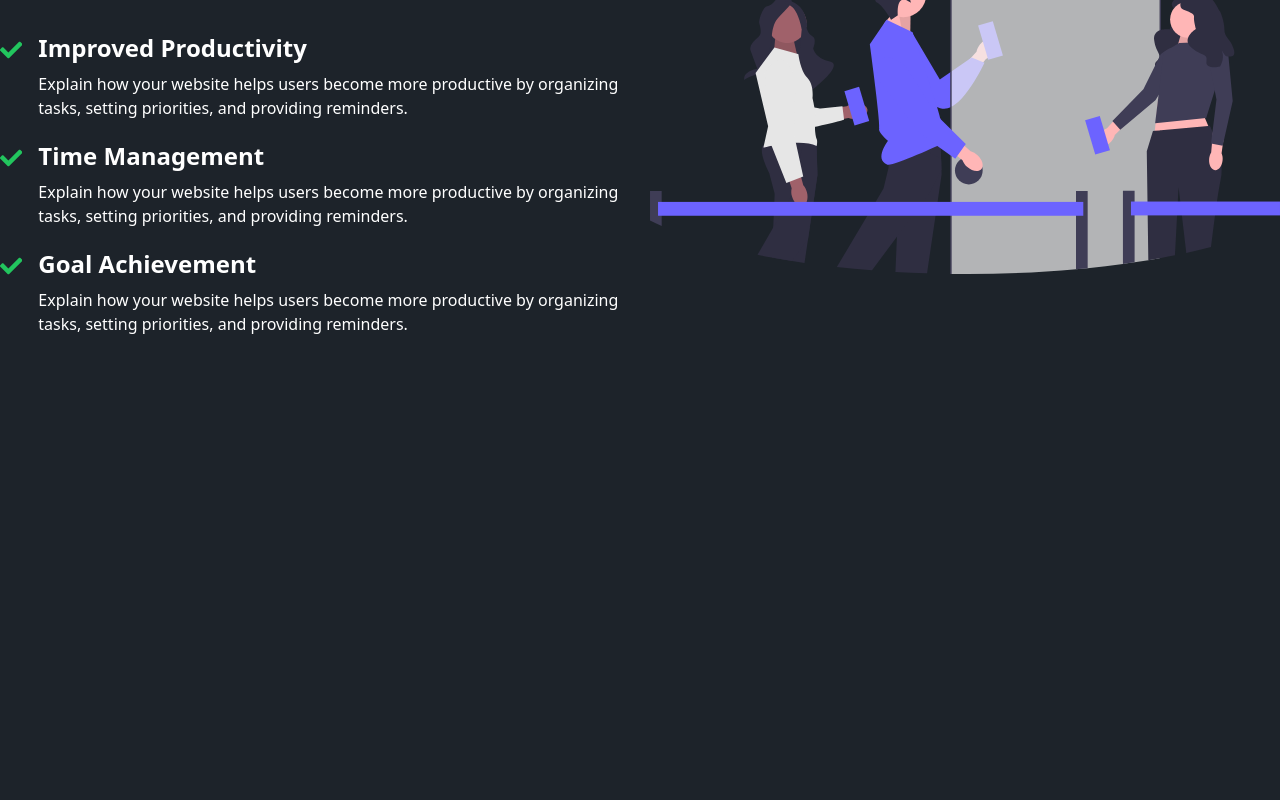
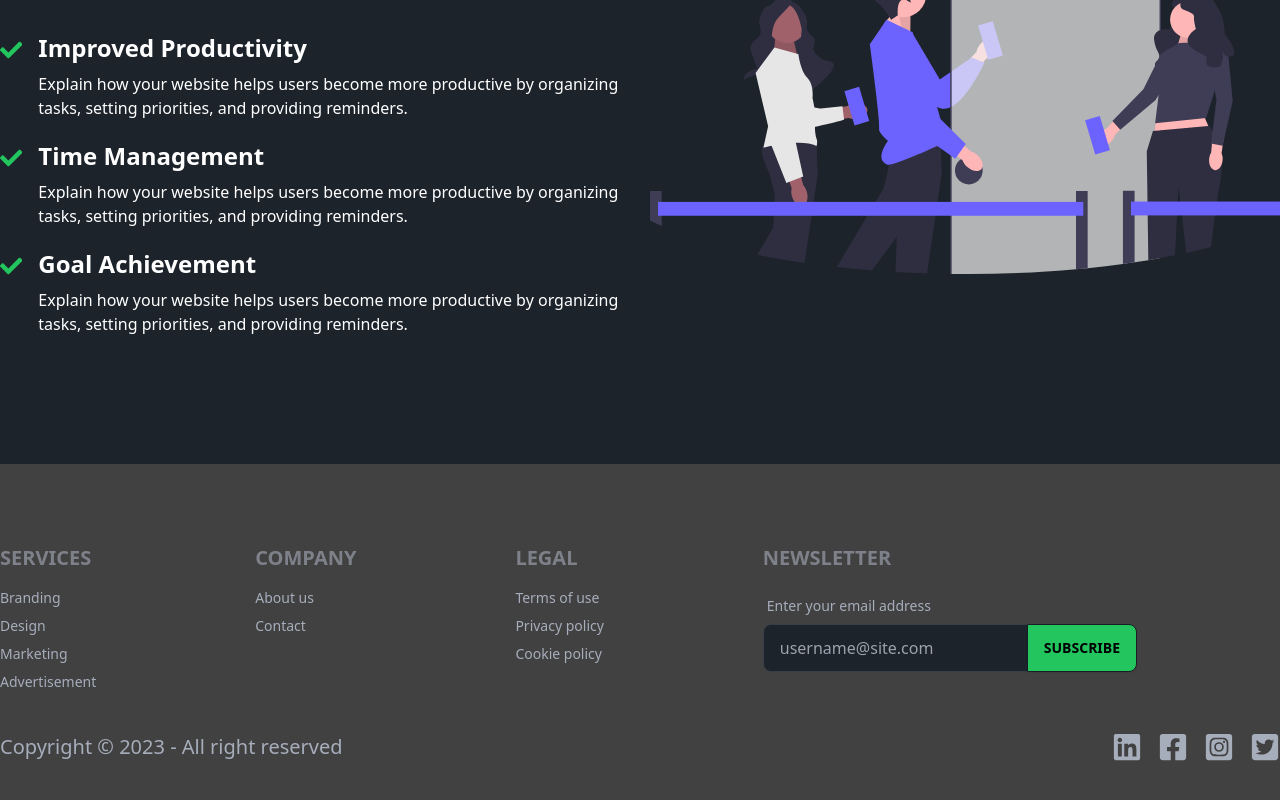
Before and after one commit to Rakibjrb/task-manager-app, a React (Vite) app: page / in a window 1280 px wide. Shown: the part 2587-3387 px from the top of the page. Before the commit the page ends 2923 px from the top, so only its background shows below. Built offline with nearby package versions, Linux system fonts and the light colour scheme.

Commit message:
completed footer section

```diff
--- a/index.html
+++ b/index.html
@@ -4,7 +4,7 @@
     <meta charset="UTF-8" />
     <link rel="icon" type="image/svg+xml" href="/vite.svg" />
     <meta name="viewport" content="width=device-width, initial-scale=1.0" />
-    <title>Task manager - Home</title>
+    <title>Task Lagend - Home</title>
   </head>
   <body>
     <div id="root"></div>
--- a/src/App.jsx
+++ b/src/App.jsx
@@ -1,11 +1,13 @@
 import { Outlet } from "react-router-dom";
 import Nav from "./Layout/Main/Nav/Nav";
+import Footer from "./Layout/Main/Footer/Footer";
 
 const App = () => {
   return (
     <>
       <Nav />
       <Outlet />
+      <Footer />
     </>
   );
 };
--- a/src/Layout/Main/Footer/Footer.jsx
+++ b/src/Layout/Main/Footer/Footer.jsx
@@ -1,5 +1,75 @@
+import {
+  FaFacebookSquare,
+  FaLinkedin,
+  FaInstagramSquare,
+  FaTwitterSquare,
+} from "react-icons/fa";
+
 const Footer = () => {
-  return <div>footer</div>;
+  return (
+    <>
+      <div className="pt-20 pb-10 bg-[#424141] mt-32">
+        <footer className="max-w-7xl mx-auto px-4 xl:px-0 footer text-base-content">
+          <nav>
+            <header className="footer-title text-xl">Services</header>
+            <a className="link link-hover">Branding</a>
+            <a className="link link-hover">Design</a>
+            <a className="link link-hover">Marketing</a>
+            <a className="link link-hover">Advertisement</a>
+          </nav>
+          <nav>
+            <header className="footer-title text-xl">Company</header>
+            <a className="link link-hover">About us</a>
+            <a className="link link-hover">Contact</a>
+          </nav>
+          <nav>
+            <header className="footer-title text-xl">Legal</header>
+            <a className="link link-hover">Terms of use</a>
+            <a className="link link-hover">Privacy policy</a>
+            <a className="link link-hover">Cookie policy</a>
+          </nav>
+          <form>
+            <header className="footer-title text-xl">Newsletter</header>
+            <fieldset className="form-control w-80">
+              <label className="label">
+                <span className="label-text">Enter your email address</span>
+              </label>
+              <div className="join">
+                <input
+                  type="text"
+                  placeholder="username@site.com"
+                  className="input input-bordered join-item"
+                  required
+                />
+                <button className="btn bg-green-500 join-item text-black uppercase hover:text-white">
+                  Subscribe
+                </button>
+              </div>
+            </fieldset>
+          </form>
+        </footer>
+      </div>
+      <div className="bg-[#424141] pb-20">
+        <div className="footer items-center max-w-7xl mx-auto px-4 xl:px-0">
+          <p className="text-xl">Copyright © 2023 - All right reserved</p>
+          <nav className="grid-flow-col gap-4 md:place-self-center md:justify-self-end">
+            <a href="">
+              <FaLinkedin className="text-3xl" />
+            </a>
+            <a href="">
+              <FaFacebookSquare className="text-3xl" />
+            </a>
+            <a href="">
+              <FaInstagramSquare className="text-3xl" />
+            </a>
+            <a href="">
+              <FaTwitterSquare className="text-3xl" />
+            </a>
+          </nav>
+        </div>
+      </div>
+    </>
+  );
 };
 
 export default Footer;
```
